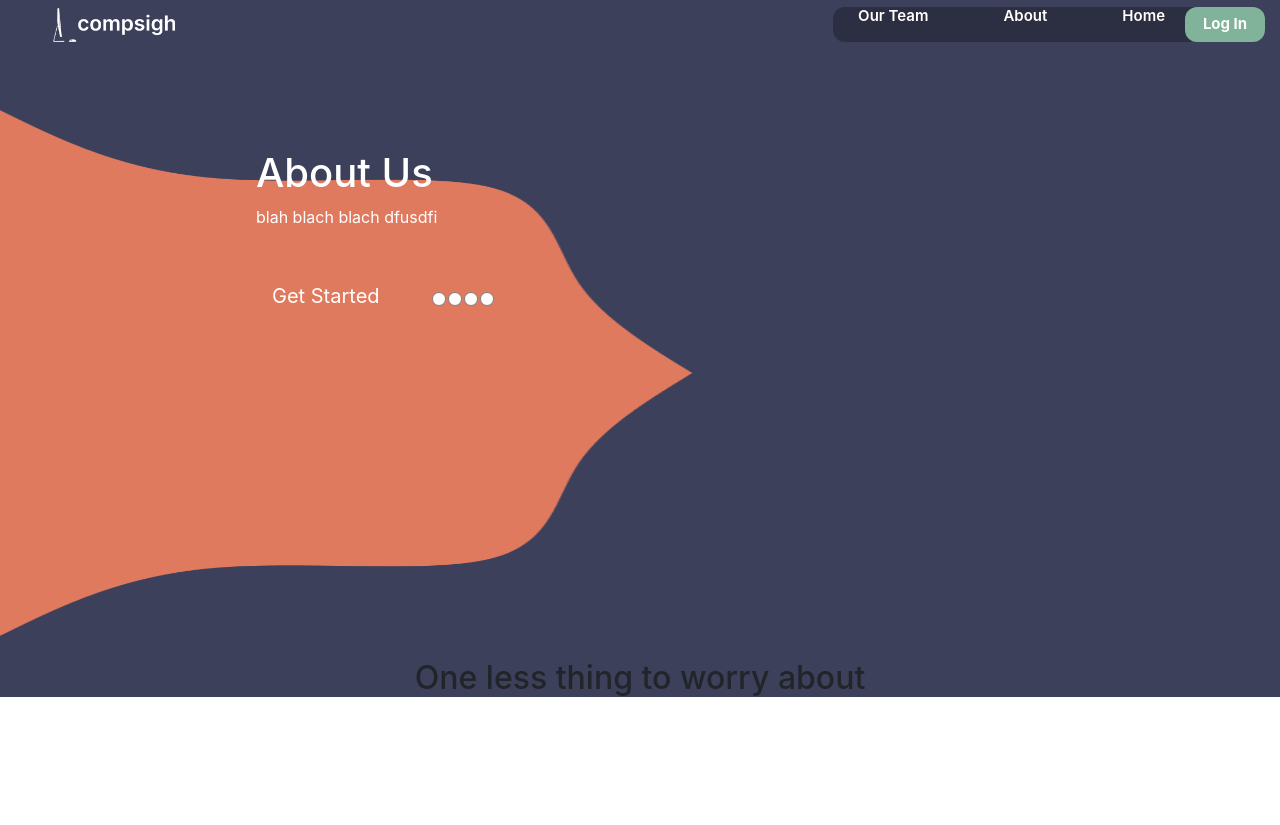
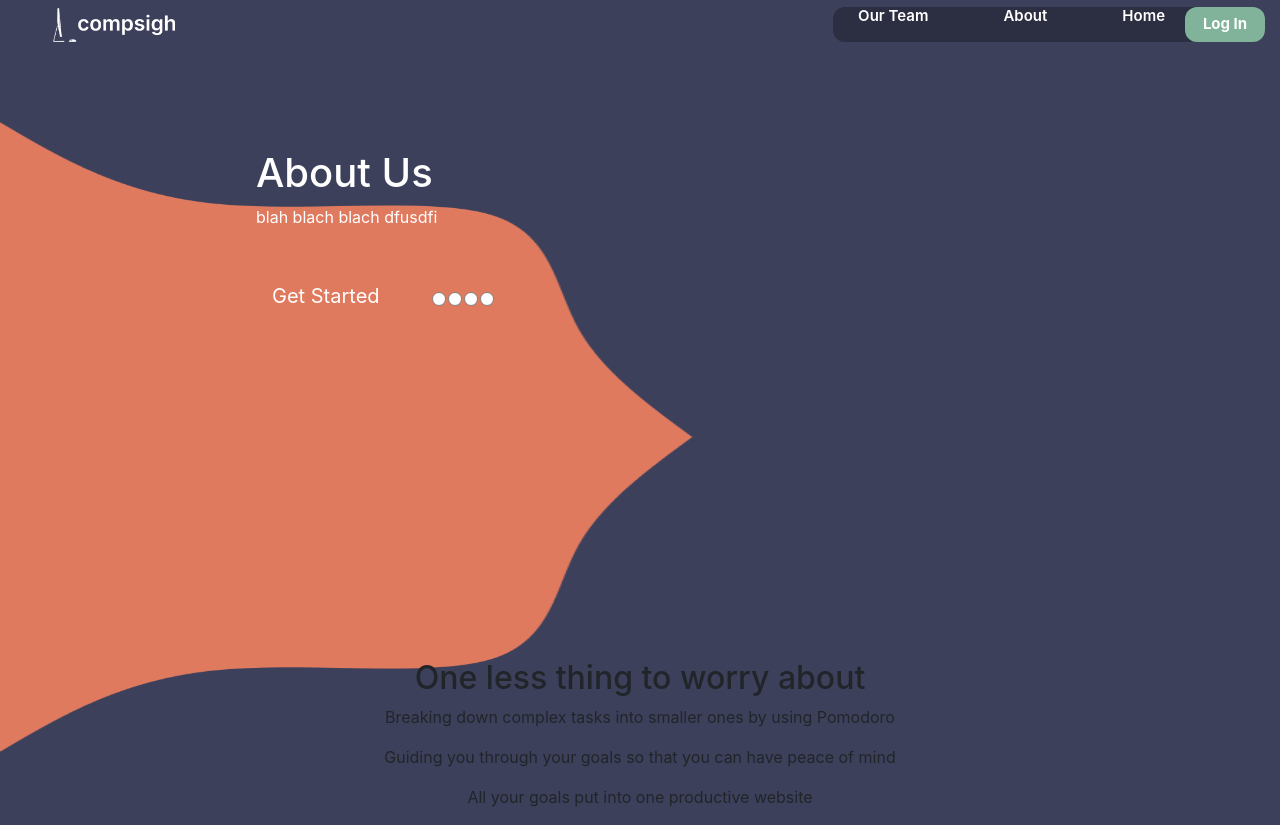
Before and after one commit to quigongian/Compsigh-WebDevelopment, a React (Create React App) app in the folder client/my-app/: page / in a window 1280 px wide. Before the commit the page ends 800 px from the top, so only its background shows below. Built offline with nearby package versions, Linux system fonts and the light colour scheme; the HTML template or start-up script is replaced by a standard one.

Commit message:
added columns

```diff
--- a/client/my-app/src/pages/Home.tsx
+++ b/client/my-app/src/pages/Home.tsx
@@ -37,6 +37,19 @@ export const Home = () => {
 
           <div className="Sect2">
             <h2>One less thing to worry about</h2>
+
+            <div className="row">
+              <p className="column">
+              Breaking down complex tasks into smaller ones by using Pomodoro
+              </p>
+              <p className="column">
+              Guiding you through your goals so that you can have peace of mind
+              </p>
+              <p className="column">
+              All your goals put into one productive website
+              </p>
+
+            </div>
           </div>
         </div>
       </div>
```
